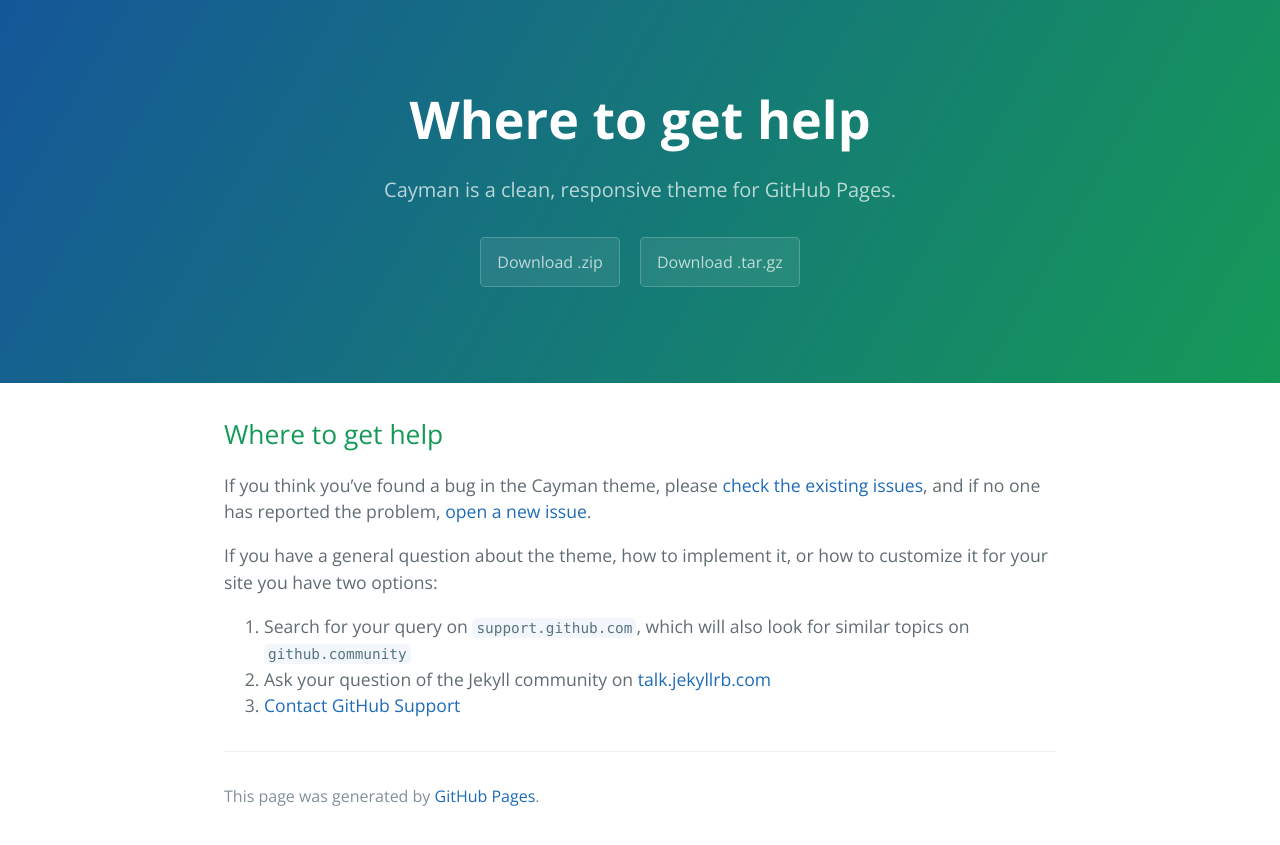
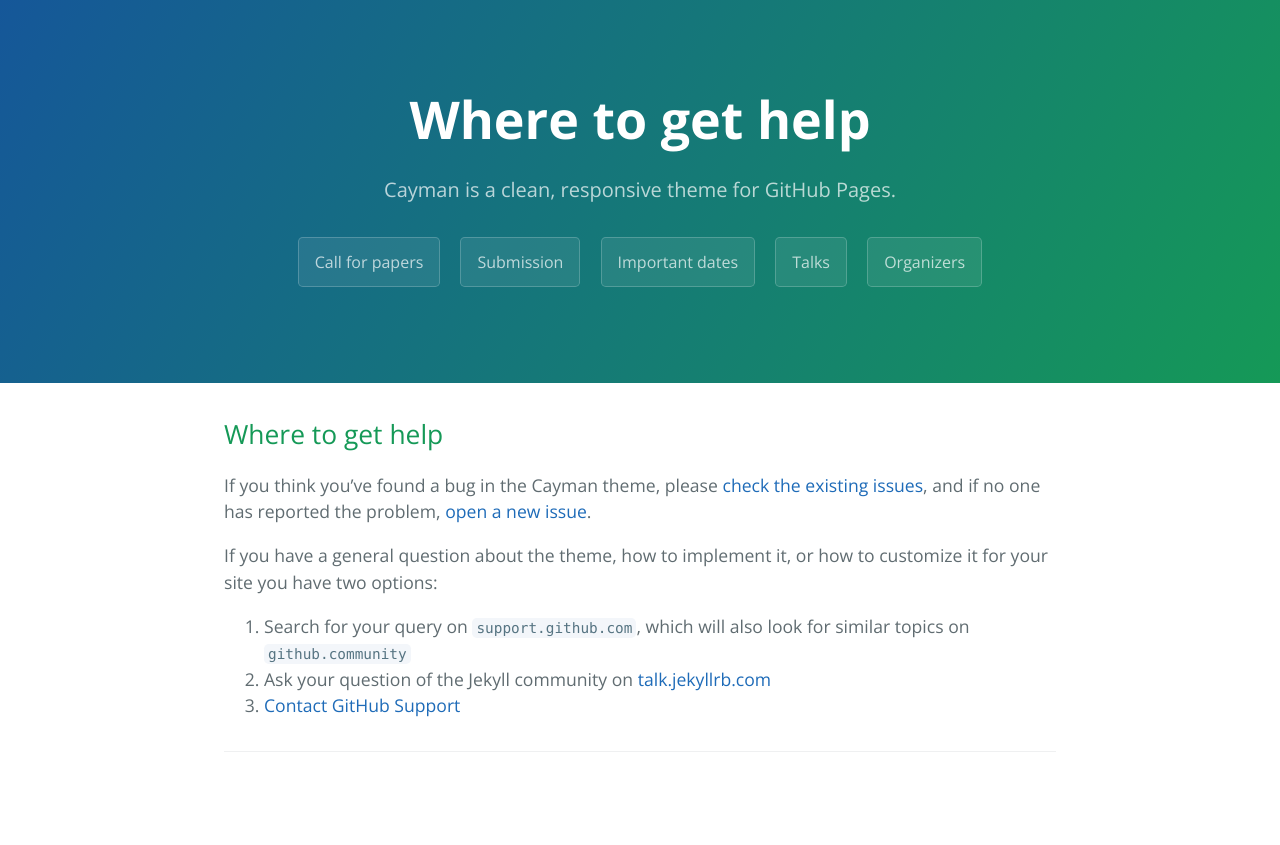
Before and after one commit to cl4real/cl4real.github.io, a Jekyll site: the page built from docs/SUPPORT.md, in a window 1280 px wide. Shown: the top 845 px of the page. Built offline with Jekyll 4.4.1, drawn with Linux system fonts in a browser that asks for light colours; our own code applies the rules of GitHub Pages for plain Markdown files.

Commit message:
Set layout links

```diff
--- a/_layouts/default.html
+++ b/_layouts/default.html
@@ -18,23 +18,17 @@
     <header class="page-header" role="banner">
       <h1 class="project-name">{{ page.title | default: site.title | default: site.github.repository_name }}</h1>
       <h2 class="project-tagline">{{ page.description | default: site.description | default: site.github.project_tagline }}</h2>
-      {% if site.github.is_project_page %}
-        <a href="{{ site.github.repository_url }}" class="btn">View on GitHub</a>
-      {% endif %}
-      {% if site.show_downloads %}
-        <a href="{{ site.github.zip_url }}" class="btn">Download .zip</a>
-        <a href="{{ site.github.tar_url }}" class="btn">Download .tar.gz</a>
-      {% endif %}
+      <a href="index.md" class="btn">Call for papers</a>
+      <a href="submission.md" class="btn">Submission</a>
+      <a href="dates.md" class="btn">Important dates</a>
+      <a href="talks.md" class="btn">Talks</a>
+      <a href="organizers.md" class="btn">Organizers</a>
     </header>
 
     <main id="content" class="main-content" role="main">
       {{ content }}
 
       <footer class="site-footer">
-        {% if site.github.is_project_page %}
-          <span class="site-footer-owner"><a href="{{ site.github.repository_url }}">{{ site.github.repository_name }}</a> is maintained by <a href="{{ site.github.owner_url }}">{{ site.github.owner_name }}</a>.</span>
-        {% endif %}
-        <span class="site-footer-credits">This page was generated by <a href="https://pages.github.com">GitHub Pages</a>.</span>
       </footer>
     </main>
   </body>
```
Also changed, not shown: original_index.md (added, +123 -0 lines), submission.md (added, +5 -0 lines), 1 other file.
